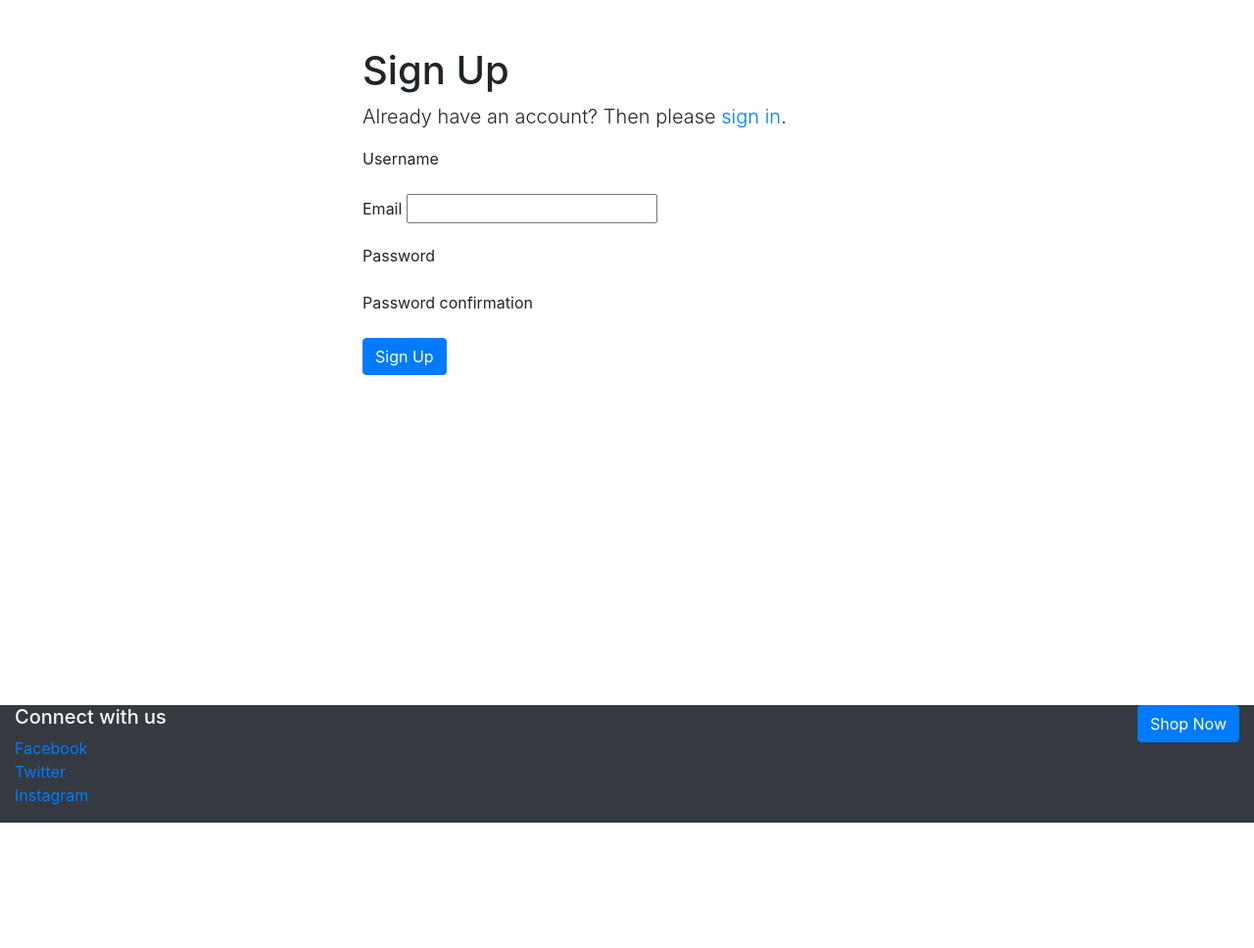
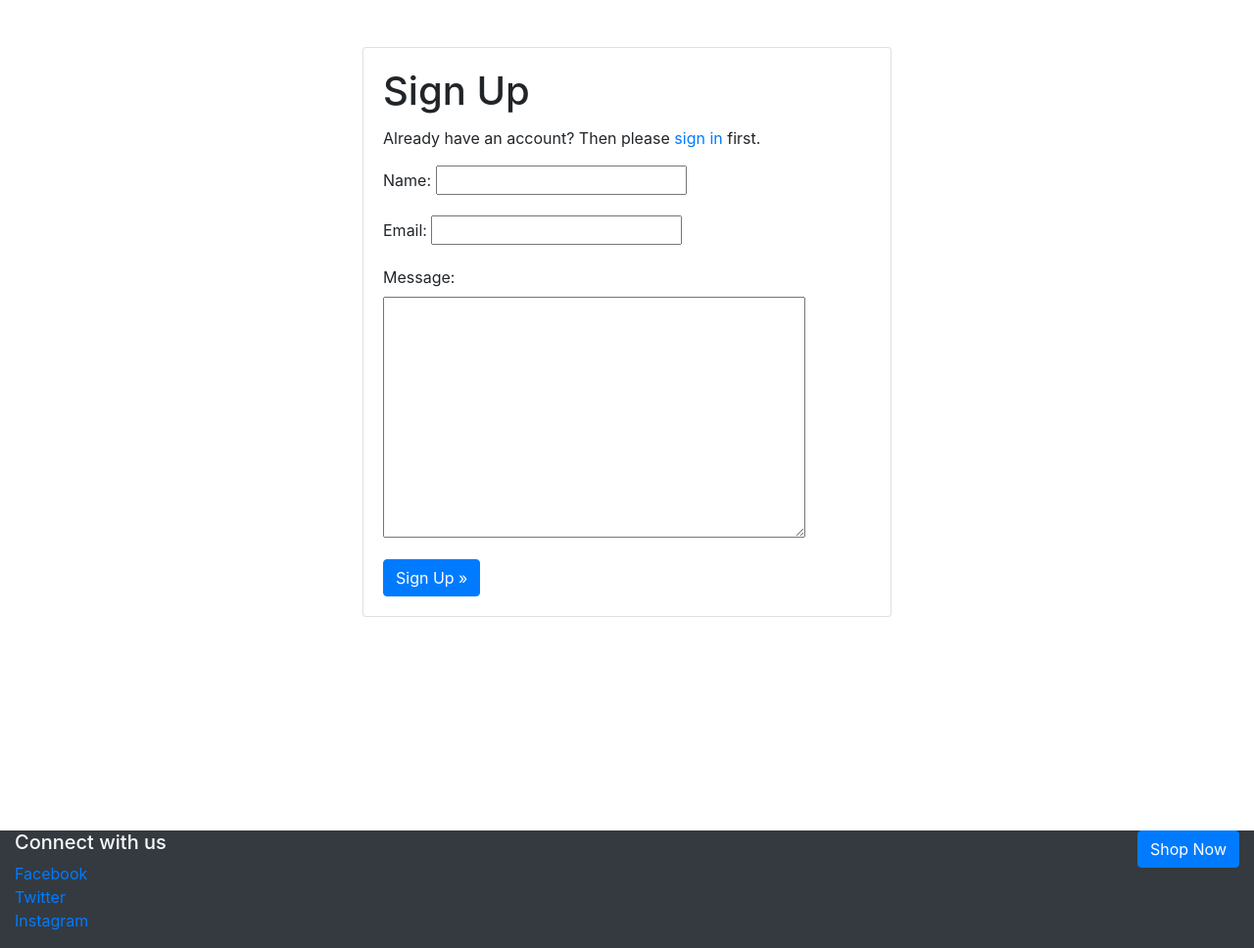
Before and after one commit to Craig-Hudson/cricket-gear-hub, a Django app: template templates/allauth/account/signup.html in a window 1280 px wide. Shown: the part 160-1128 px from the top of the page at 98% size. Before the commit the page ends 1000 px from the top, so only its background shows below. Run offline with Django 3.2, Linux system fonts and the light colour scheme; tables that the repository leaves empty hold one stand-in row (values such as "Sample post"); the template is opened without the code that fills it: values that come from a table or form of the project are taken from there, most other values are stand-ins (such as "Sample title", 1, 10 or a date in 2020); some libraries are stand-ins or nearby versions.

Commit message:
adjust style of login page

```diff
--- a/templates/allauth/account/signup.html
+++ b/templates/allauth/account/signup.html
@@ -1,48 +1,30 @@
 {% extends "base.html" %}
 {% load i18n %}
-
 {% block head_title %}
-    {% trans "Signup" %}
+    {% trans "Sign Up" %}
 {% endblock head_title %}
-
 {% block content %}
-    <div class="container vh-90">
+    <div class="container mt-5 vh-100">
         <div class="row justify-content-center">
             <div class="col-md-6">
-                <h1 class="mt-5">{% trans "Sign Up" %}</h1>
-                <p class="lead">
-                    {% blocktrans %}
-                        Already have an account? Then please <a href="{{ login_url }}">sign in</a>.
-                    {% endblocktrans %}
-                </p>
-                {% url 'account_signup' as action_url %}
-                <form method="post" action="{{ action_url }}">
-                    {% csrf_token %}
-                    <div class="form-group">
-                        <label for="id_username">{% trans "Username" %}</label>
-                        {{ form.username }}
+                <div class="card">
+                    <div class="card-body">
+                        <h1 class="card-title">{% trans "Sign Up" %}</h1>
+                        <p class="card-text">
+                            {% blocktrans %}Already have an account? Then please
+                                <a href="{{ login_url }}">sign in</a> first.{% endblocktrans %}
+                        </p>
+                        {% url 'account_signup' as signup_url %}
+                        <form class="signup" id="signup_form" method="post" action="{{ signup_url }}">
+                            {% csrf_token %}
+                            {{ form.as_p }}
+                            {% if redirect_field_value %}
+                                <input type="hidden" name="{{ redirect_field_name }}" value="{{ redirect_field_value }}">
+                            {% endif %}
+                            <button type="submit" class="btn btn-primary">{% trans "Sign Up" %} &raquo;</button>
+                        </form>
                     </div>
-                    <div class="form-group">
-                        <label for="id_email">{% trans "Email" %}</label>
-                        {{ form.email }}
-                    </div>
-                    <div class="form-group">
-                        <label for="id_password1">{% trans "Password" %}</label>
-                        {{ form.password1 }}
-                    </div>
-                    <div class="form-group">
-                        <label for="id_password2">{% trans "Password confirmation" %}</label>
-                        {{ form.password2 }}
-                    </div>
-                    {% if redirect_field_value %}
-                        <input type="hidden" name="{{ redirect_field_name }}" value="{{ redirect_field_value }}" />
-                    {% endif %}
-                    <button type="submit" class="btn btn-primary">{% trans "Sign Up" %}</button>
-                </form>
-                {% if SOCIALACCOUNT_ENABLED %}
-                    <hr>
-                    {% include "socialaccount/snippets/login.html" with page_layout="entrance" %}
-                {% endif %}
+                </div>
             </div>
         </div>
     </div>
```
